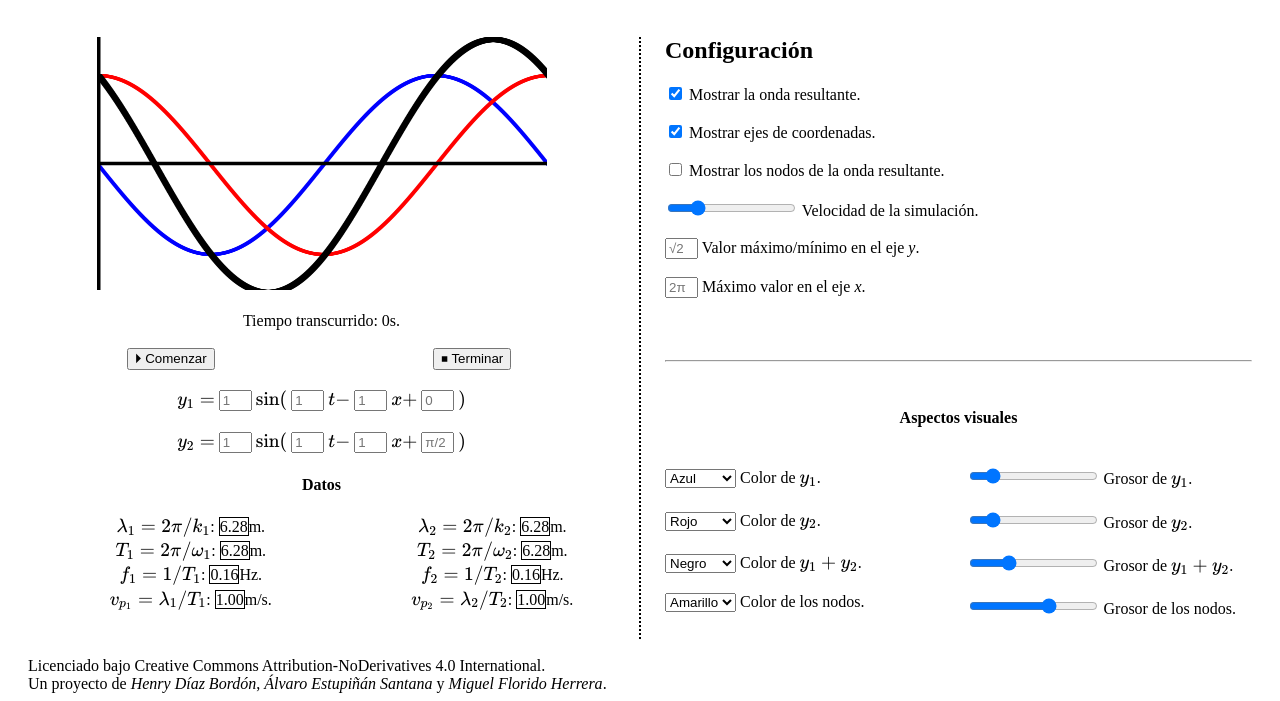
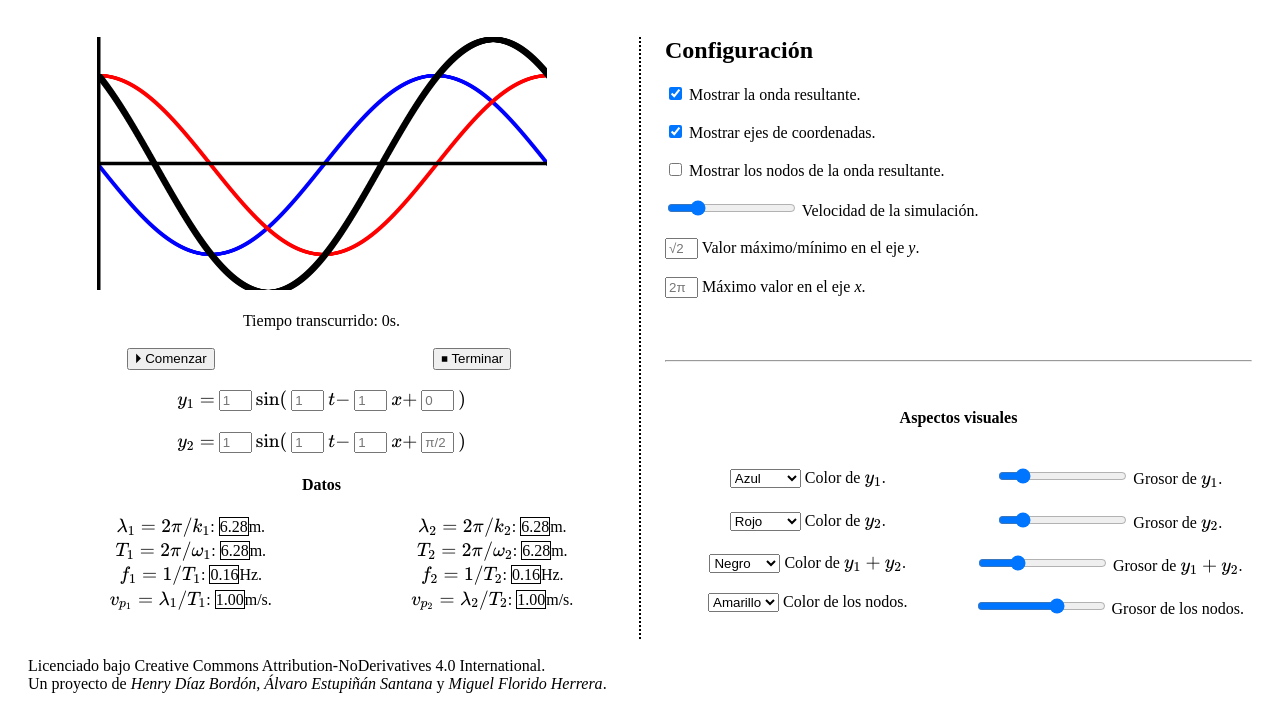
Before and after one commit to h3nry-d1az/interferencias, a plain HTML site: page index.html in a window 1280 px wide. Shown: the part 107-808 px from the top of the page. Drawn offline with nearby package versions, Linux system fonts and the light colour scheme; animation ran at ten frames a second.

```diff
--- a/index.html
+++ b/index.html
@@ -94,7 +94,7 @@
                 <br>
                 <h4 style="text-align: center;">Aspectos visuales</h4>
                 <br>
-                <div style="column-count: 2;">
+                <div style="column-count: 2; text-align: center;">
                     <select id="y1-color">
                         <option value="blue">Azul</option>
                         <option value="red">Rojo</option>
```
Also changed, not shown: 1 other file.
